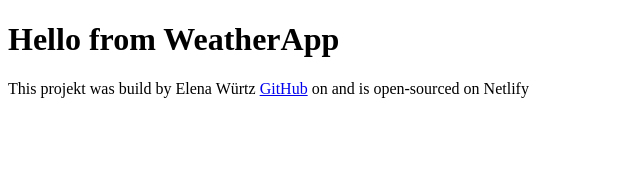
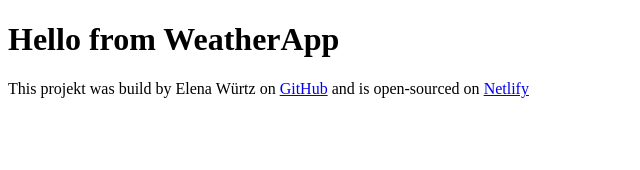
Before and after one commit to Anthophila1909/react-weather-app, a React (Create React App) app: page / in a window 1280 px wide. Shown: the top 170 px of the page, without its empty margins (0-640 px from the left). Built offline with nearby package versions, Linux system fonts and the light colour scheme.

Commit message:
Updated links in footer

```diff
--- a/src/Footer.js
+++ b/src/Footer.js
@@ -3,8 +3,22 @@
 export default function Footer() {
   return (
     <div className="Footer">
-      This projekt was build by Elena Würtz <a href="/">GitHub</a> on and is
-      open-sourced on Netlify
+      This projekt was build by Elena Würtz on{" "}
+      <a
+        href="https://github.com/Anthophila1909/react-weather-app"
+        target="_blank"
+        rel="noreferrer"
+      >
+        GitHub
+      </a>{" "}
+      and is open-sourced on{" "}
+      <a
+        href="https://elenas-react-weather-app.netlify.app/"
+        target="_blank"
+        rel="noreferrer"
+      >
+        Netlify
+      </a>
     </div>
   );
 }
```
